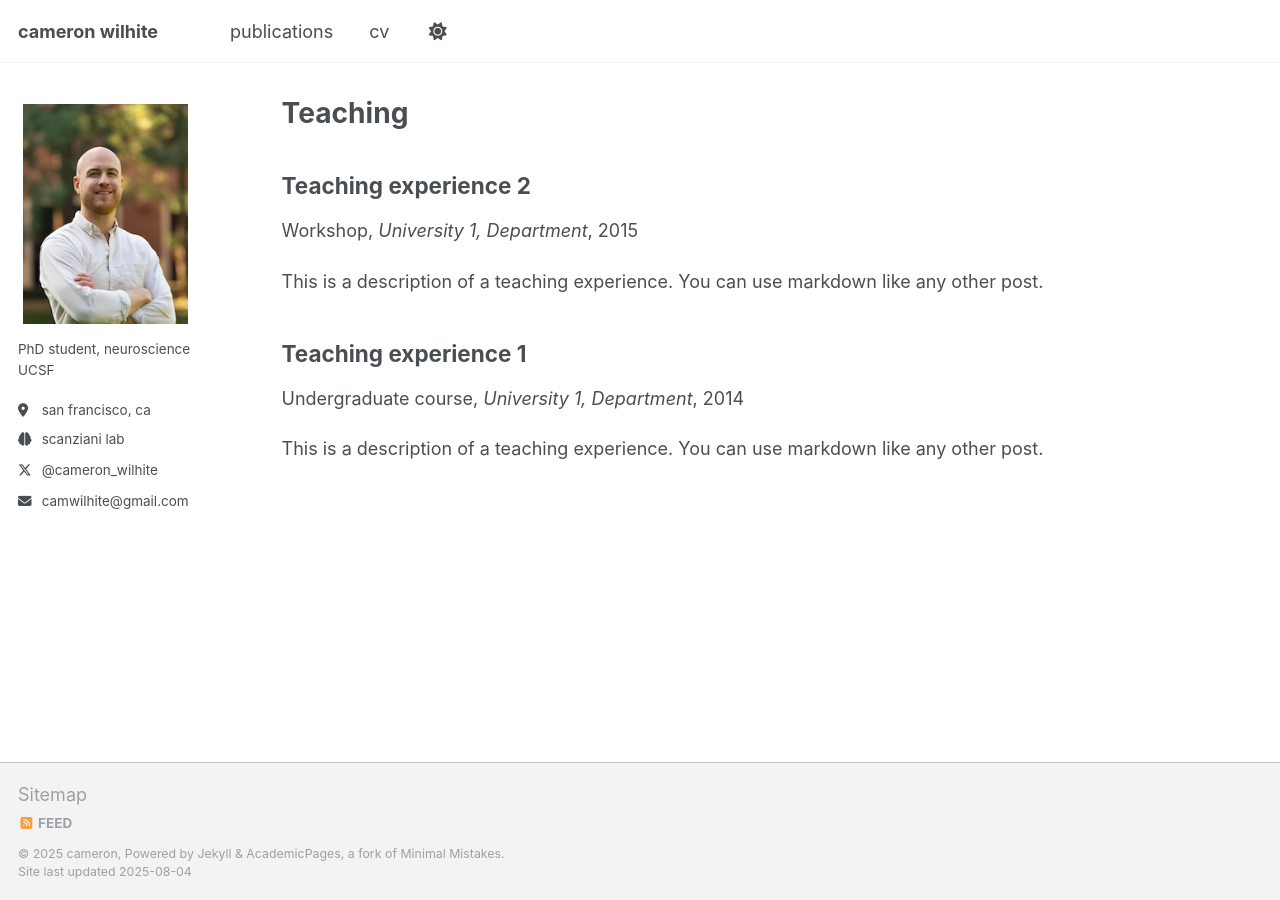
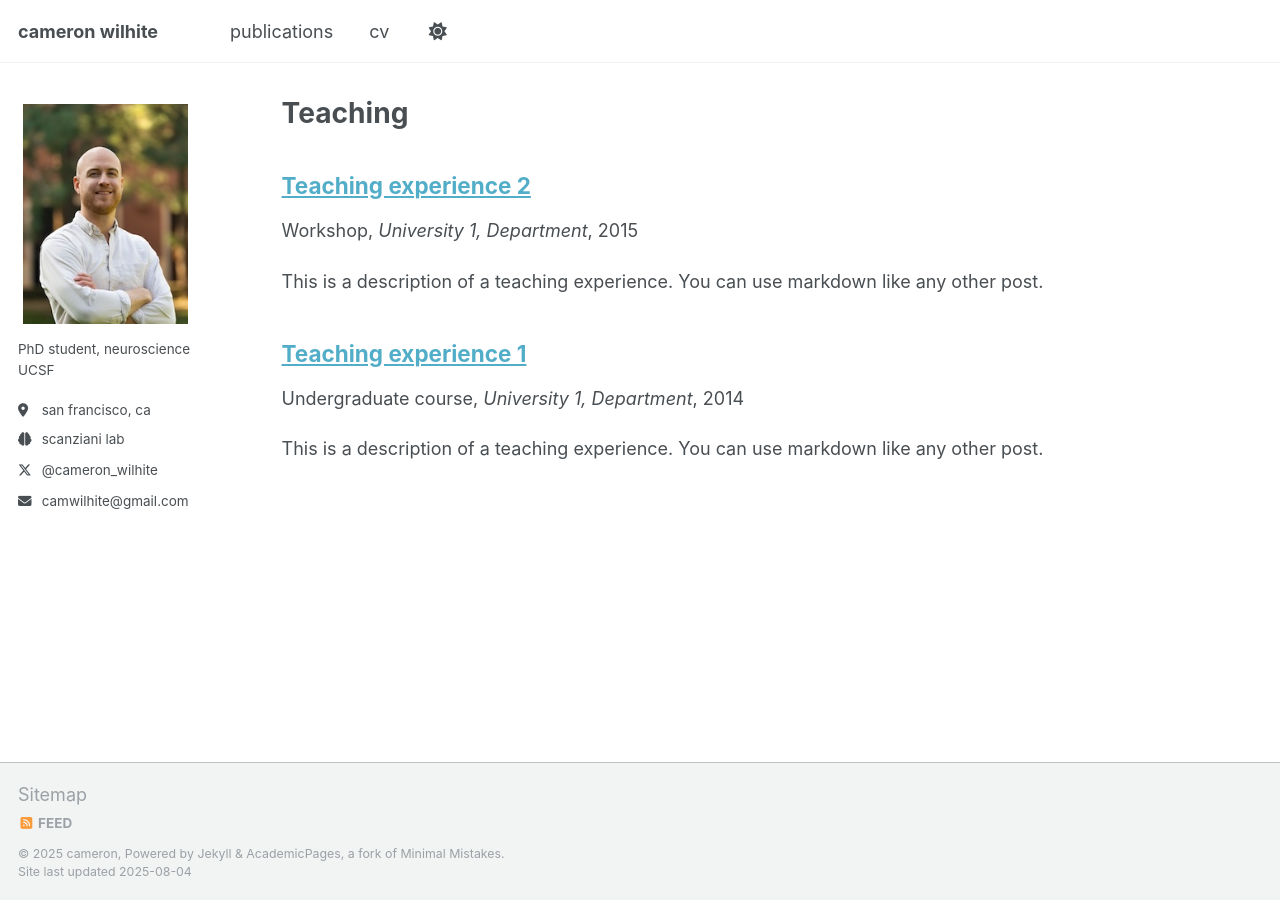
Before and after one commit to camwilhite/camwilhite.github.io, a Jekyll site: the page built from _pages/teaching.html, in a window 1280 px wide. Built offline with Jekyll 4.4.1, drawn with Linux system fonts in a browser that asks for light colours; a script that is not in the unit is left out.

Commit message:
Update archive-single.html

```diff
--- a/_includes/archive-single.html
+++ b/_includes/archive-single.html
@@ -26,8 +26,12 @@
       </div>
     {% endif %}
 
-    <h2 itemprop="headline">
-      {{ title }}
+    <h2 class="archive__item-title" itemprop="headline">
+      {% if post.link %}
+        <a href="{{ post.link }}">{{ title }}</a> <a href="{{ base_path }}{{ post.url }}" rel="permalink"><i class="fa fa-link" aria-hidden="true" title="permalink"></i><span class="sr-only">Permalink</span></a>
+      {% else %}
+        <a href="{{ base_path }}{{ post.url }}" rel="permalink">{{ title }}</a>
+      {% endif %}
     </h2>
 
     {% if post.read_time %}
```
